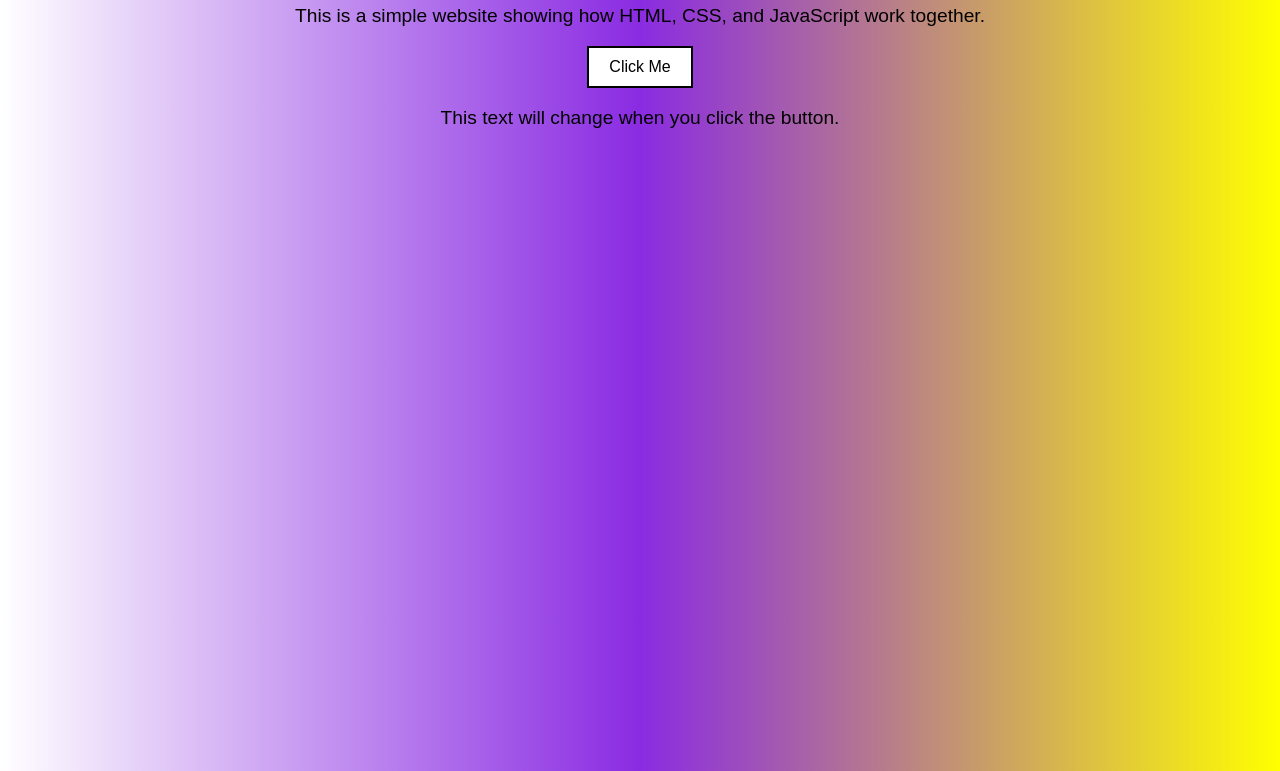
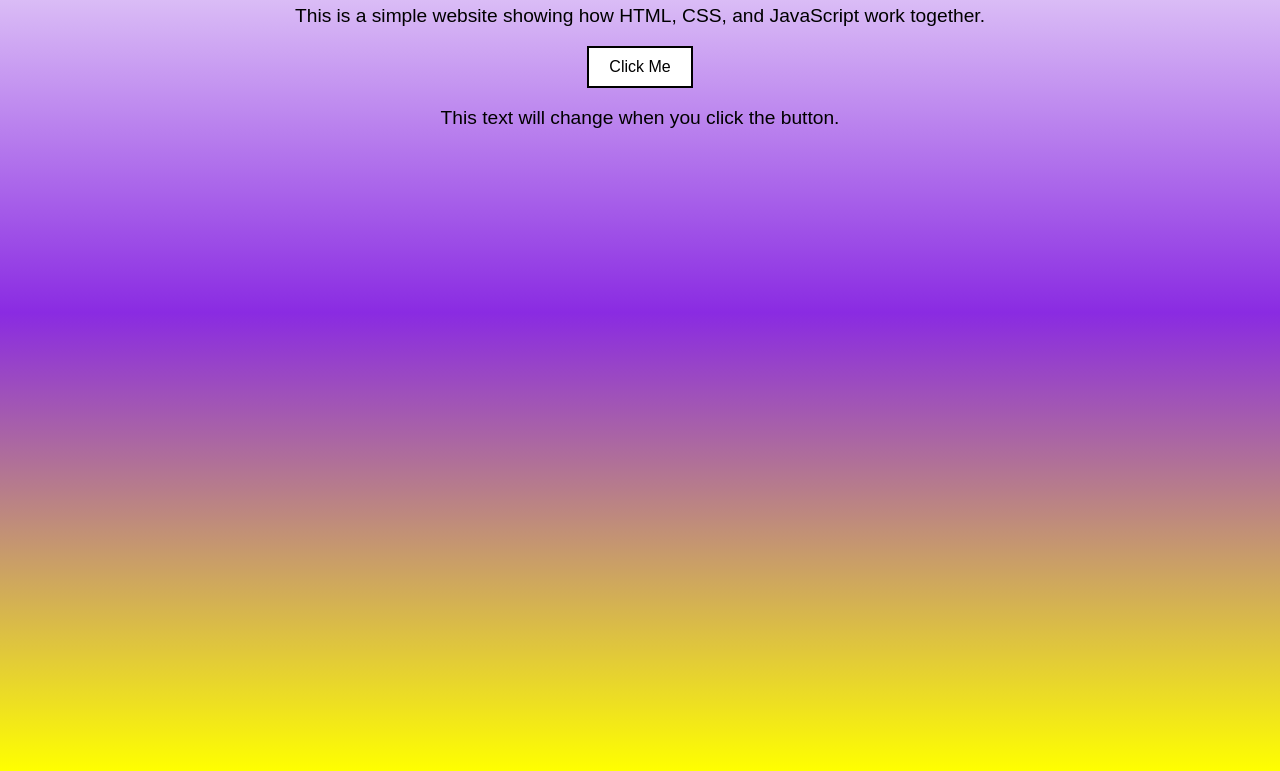
Before and after one commit to Varadraj13/Computational_design_workflows, a plain HTML site: page index.html in a window 1280 px wide. Shown: the part 145-916 px from the top of the page. Drawn offline with Linux system fonts and the light colour scheme.

Commit message:
precedent study

```diff
--- a/style.css
+++ b/style.css
@@ -1,6 +1,6 @@
 /* Apply general styles to the body */
 body {
-    background: linear-gradient(to right, #ffffff, #8A2BE2, #FFFF00); /* White to violet to yellow gradient */
+    background: linear-gradient(to bottom, #ffffff, #8A2BE2, #FFFF00); /* White to violet to yellow gradient, vertical */
     color: #000000;            /* Black text */
     font-family: Arial, sans-serif;
     text-align: center;
```
Also changed, not shown: PRECIDENT STUDY/index.html (added), PRECIDENT STUDY/precidentstudy.css (added), PRECIDENT STUDY/precidentstudy.js (added).
